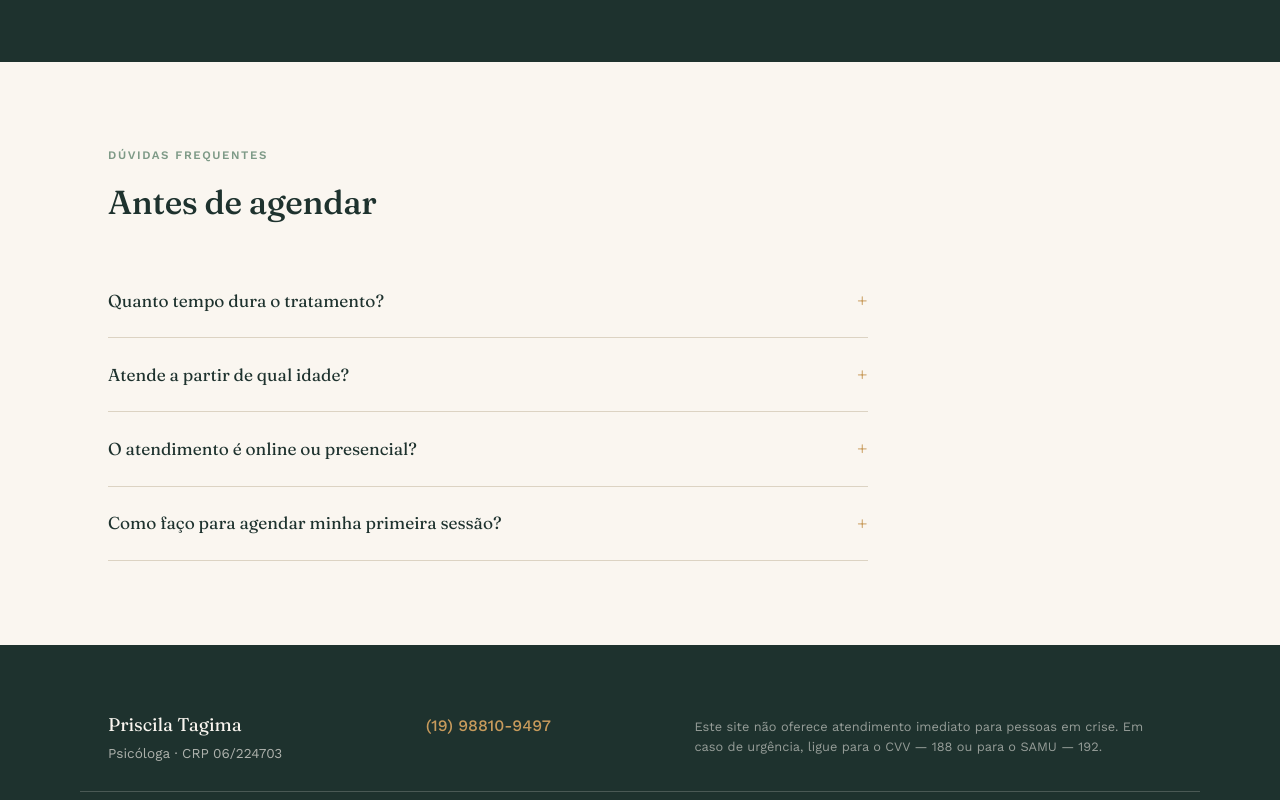
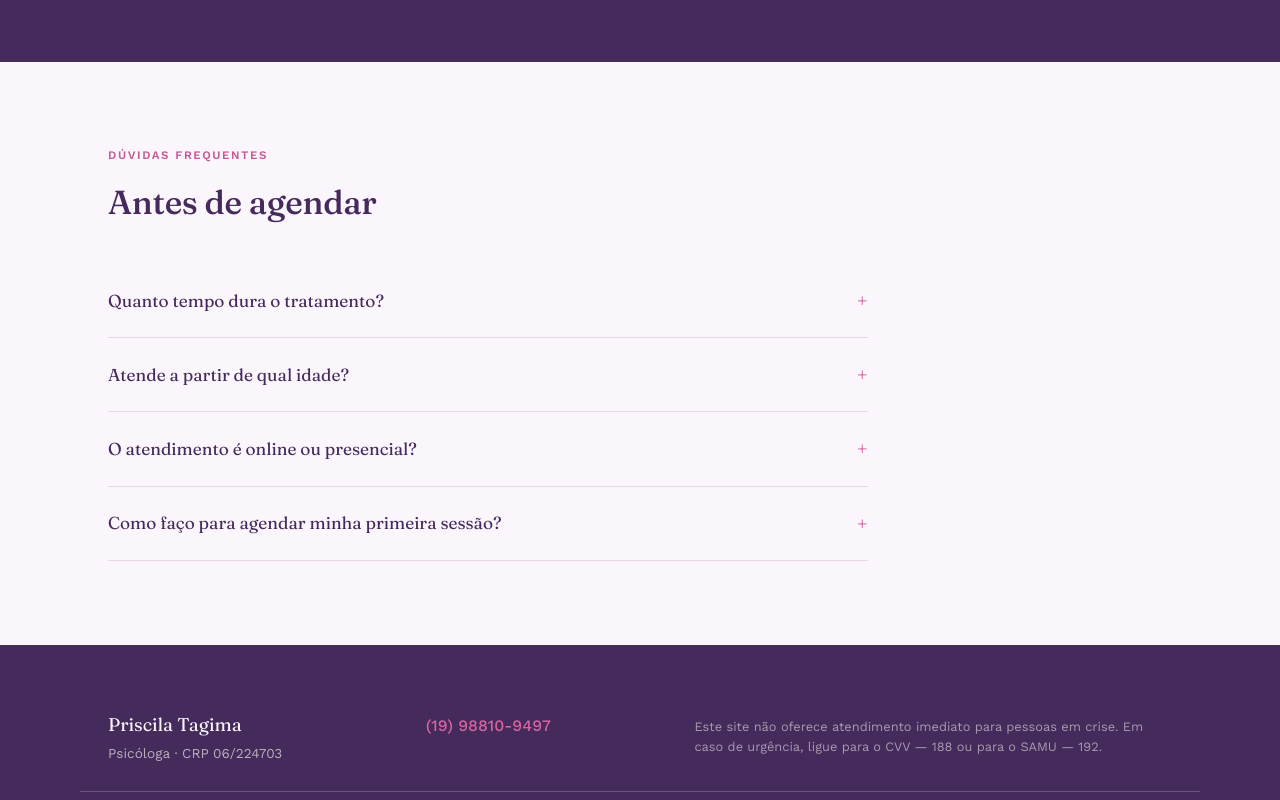
Before and after one commit to psipriscilamayumi-pixel/psipriscila, a plain HTML site: page index.html in a window 1280 px wide. Shown: the part 2393-3193 px from the top of the page. Drawn offline with nearby package versions, Linux system fonts and the light colour scheme.

Commit message:
Update style.css

```diff
--- a/style.css
+++ b/style.css
@@ -1,14 +1,14 @@
 /* ===== Tokens ===== */
 :root {
-  --bg: #FAF6F0;
-  --ink: #26302B;
-  --ink-soft: #4A554E;
-  --teal: #2F4A45;
-  --teal-deep: #1E322E;
-  --sage: #7E9A87;
-  --gold: #C89B5C;
-  --card: #F2ECE1;
-  --line: #DCD3C3;
+  --bg: #FBF6FB;
+  --ink: #382A42;
+  --ink-soft: #6B5670;
+  --teal: #8452A0;
+  --teal-deep: #452A5C;
+  --sage: #C15B95;
+  --gold: #D6659F;
+  --card: #F6EAF5;
+  --line: #E8D6E9;
 
   --font-display: "Fraunces", Georgia, serif;
   --font-body: "Work Sans", -apple-system, BlinkMacSystemFont, sans-serif;
```
